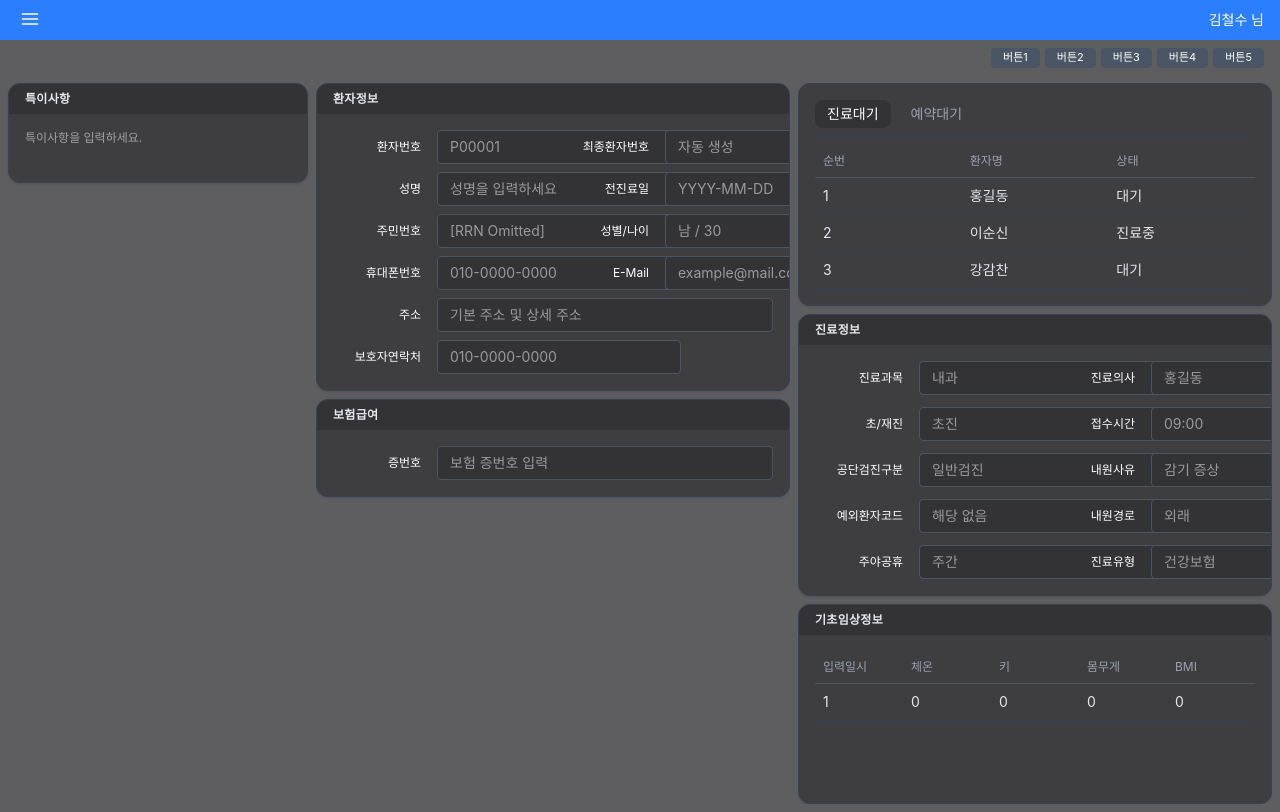
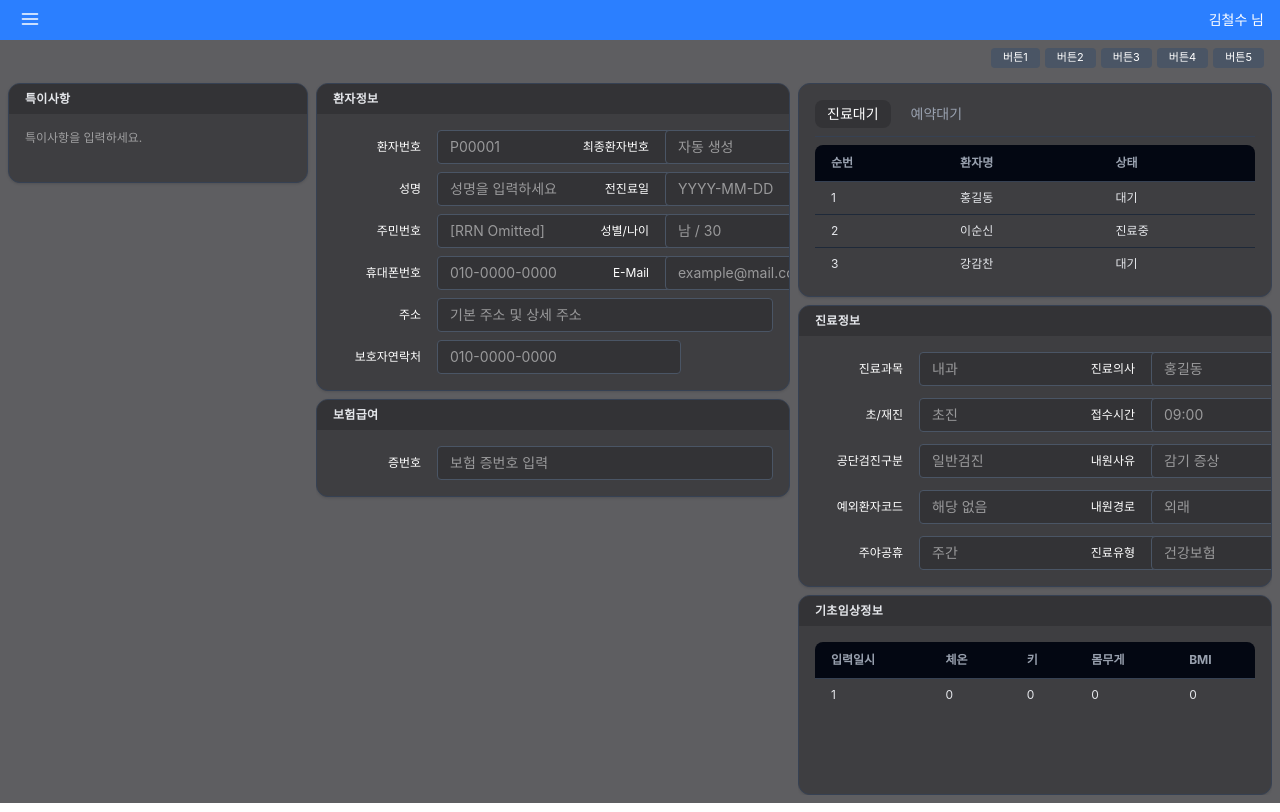
Before and after one commit to CSID-DGU/2026-1-CECD1-5-Artifact-9, a React (Vite) app in the folder frontend/: page / in a window 1280 px wide. Built offline with nearby package versions, Linux system fonts and the light colour scheme.

Commit message:
feat: 테이블 컴포넌트 prop으로 받는 타입 변경

```diff
--- a/frontend/src/components/Table.tsx
+++ b/frontend/src/components/Table.tsx
@@ -2,23 +2,37 @@ import type { TableProps } from "../types/mainTypes";
 
 export const Table = ({ headers, data }: TableProps) => {
   return (
-    <div className="flex flex-col w-full">
-      <div className="flex border-b border-gray-600">
-        {headers.map((h) => (
-          <div key={h} className="flex-1 p-2 text-xs text-gray-400">
-            {h}
-          </div>
-        ))}
-      </div>
-      {data.map((row, i) => (
-        <div key={i} className="flex border-b border-gray-700 hover:bg-gray-750">
-          {row.map((cell, j) => (
-            <div key={j} className="flex-1 p-2 text-sm text-gray-200">
-              {cell}
-            </div>
-          ))}
-        </div>
-      ))}
+    <div className="w-full overflow-x-auto rounded-lg">
+      <table className="w-full text-left border-collapse text-xs">
+        {/* 헤더 */}
+        <thead className="bg-gray-950 text-gray-400 font-semibold uppercase border-b border-gray-700">
+          <tr>
+            {headers.map((header, idx) => (
+              <th key={idx} className="px-4 py-2.5">{header}</th>
+            ))}
+          </tr>
+        </thead>
+        {/* 본문 */}
+        <tbody className="divide-y divide-gray-800">
+          {data.length === 0 ? (
+            <tr>
+              <td colSpan={headers.length} className="px-4 py-8 text-center text-gray-500">
+                데이터가 없습니다.
+              </td>
+            </tr>
+          ) : (
+            data.map((row, rowIdx) => (
+              <tr key={rowIdx} className="hover:bg-gray-800/50 transition-colors">
+                {row.map((cell, cellIdx) => (
+                  <td key={cellIdx} className="px-4 py-2 text-gray-200 align-middle">
+                    {cell}
+                  </td>
+                ))}
+              </tr>
+            ))
+          )}
+        </tbody>
+      </table>
     </div>
   );
 };
--- a/frontend/src/types/mainTypes.tsx
+++ b/frontend/src/types/mainTypes.tsx
@@ -24,5 +24,5 @@ export type TabsProps = {
 
 export type TableProps = {
   headers: string[];
-  data: (string | number)[][];
+  data: React.ReactNode[][];
 };
```
